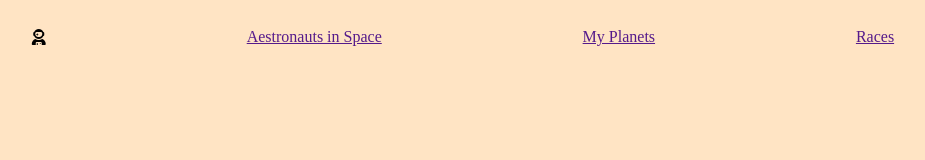
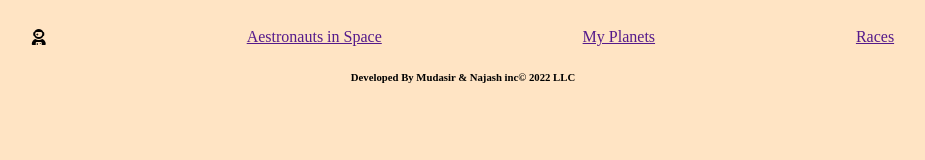
Before and after one commit to mudasiri/javascript-capstone, a website built with webpack: page src/index.html in a window 1280 px wide. Shown: the whole page, without its empty margins (177-1102 px from the left). Built offline with nearby package versions, Linux system fonts and the light colour scheme.

Commit message:
add footer structure and basic style

```diff
--- a/src/index.html
+++ b/src/index.html
@@ -15,6 +15,9 @@
         <a href="">My Planets</a>
         <a href="">Races</a>
     </header>
+    <footer>
+        <h6>Developed By Mudasir & Najash inc&COPY; 2022 LLC</h6>
+    </footer>
 </body>
 
 </html>
--- a/src/style.css
+++ b/src/style.css
@@ -8,3 +8,10 @@ header {
   justify-content: space-evenly;
   align-items: center;
 }
+
+footer {
+  bottom:0;
+  display: flex;
+  justify-content: space-evenly;
+  align-items: center;
+}
```
